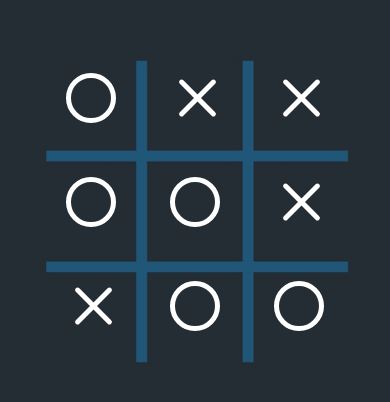
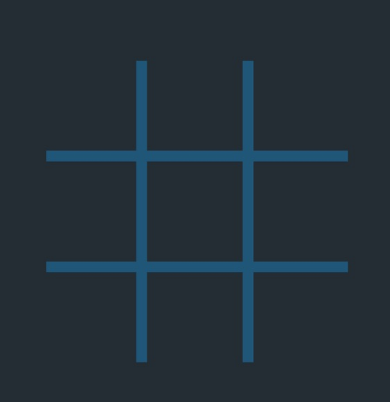
Before and after one commit to NilsRobatscherdev/app-tic_tac_toe, a React Native app: screen / in a window 390 px wide. Shown: the part 230-632 px from the top of the page. Built offline with nearby package versions, Linux system fonts and the light colour scheme.

Commit message:
added logic of the map, track players action and switch turns

```diff
--- a/App.js
+++ b/App.js
@@ -1,26 +1,43 @@
 import React, {useState} from 'react'
 import { StatusBar } from 'expo-status-bar';
-import { StyleSheet, Text, View, ImageBackground } from 'react-native';
+import { Pressable, View, ImageBackground } from 'react-native';
 
 import styles from './App.style'
 
 import BgImage from './assets/bg.jpeg'
+import { Alert } from 'react-native-web';
 
 export default function App() {
   const [map,setMap] = useState([
-    ['o','x','x'], // first
-    ['o','o','x'], // second
-    ['x','o','o']  // third
+    ['','',''], // first
+    ['','',''], // second
+    ['','','']  // third
   ]);
+
+  const [currentTurn, setCurrentTurn] = useState('x');
+
+  const onPress = (rowIndex,columnIndex) => {
+    if(map[rowIndex][columnIndex] !== ""){
+      console.warn("This is already occupied")
+      return;
+    }
+    setMap((existingMap) => {
+      const updatedMap = [...existingMap]
+      updatedMap[rowIndex][columnIndex] = currentTurn;
+      return updatedMap;
+    });
+    // switching of turns
+    setCurrentTurn(currentTurn === 'x' ? 'o' : "x" )
+  }
   return (
     <View style={styles.container}>
       <ImageBackground source={BgImage} style={styles.bg} resizeMode="contain">
         <View style={styles.map}>
           {
-            map.map((row)=> (
+            map.map((row, rowIndex)=> (
               <View style={styles.row}>
-                {row.map((cell) => (
-                  <View style={styles.cell}>
+                {row.map((cell, columnIndex) => (
+                  <Pressable onPress={() => onPress(rowIndex,columnIndex)} style={styles.cell}>
                     {cell === "o" && <View style={styles.circle}></View>}
                     {cell === "x" && (
                       <View style={styles.cross}>
@@ -28,7 +45,7 @@ export default function App() {
                         <View style={[ styles.crossLine, styles.crossLineReversed]}></View>
                       </View>
                     )}
-                  </View>
+                  </Pressable>
                 ))}
               </View>
             ))
```
